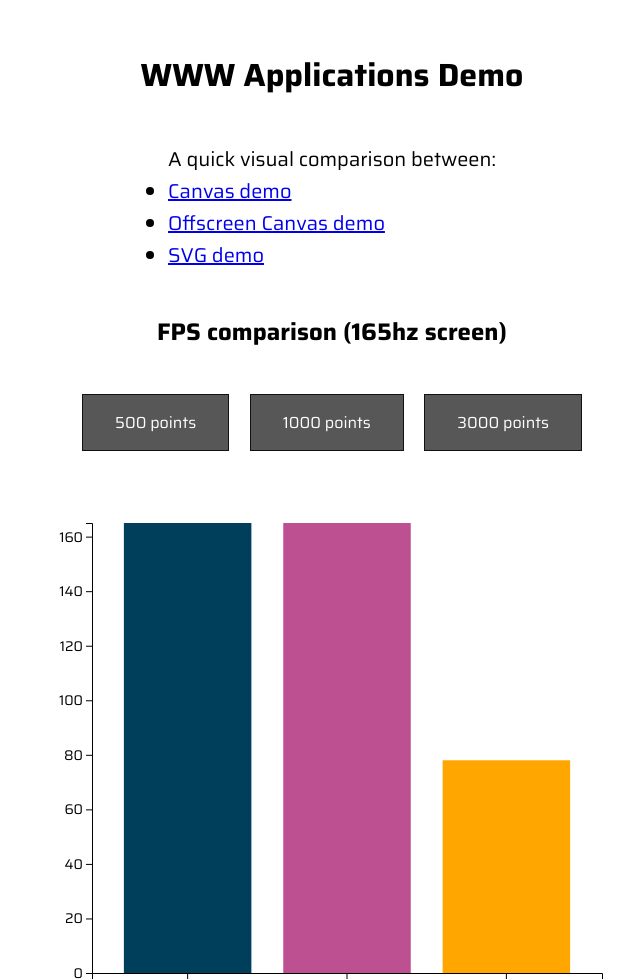
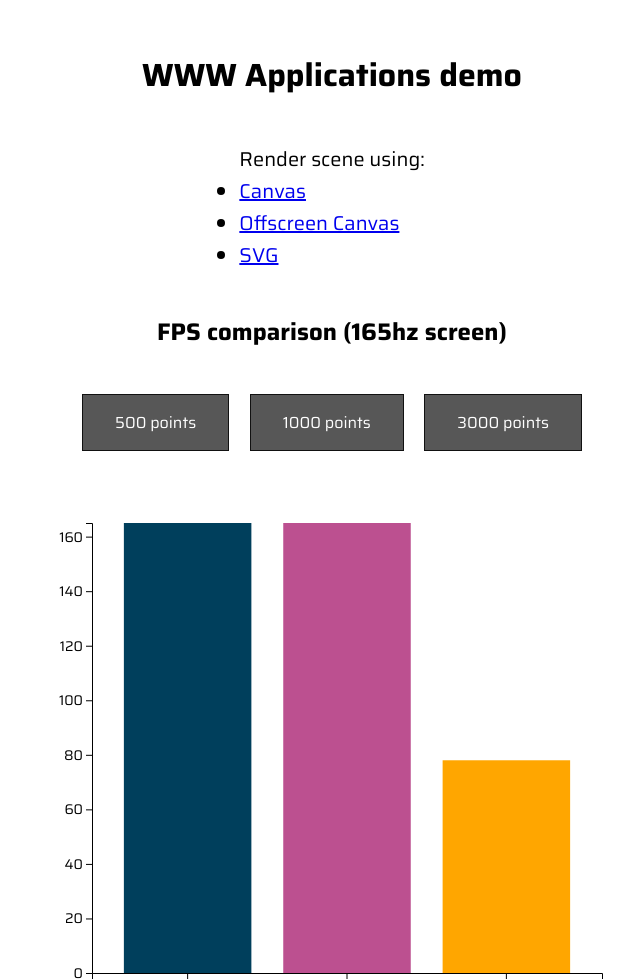
Before and after one commit to tuukka-miettinen/www-applications-canvas-demo, a plain HTML site: page index.html in a window 1280 px wide. Shown: the top 979 px of the page, without its empty margins (308-948 px from the left). Drawn offline with nearby package versions, Linux system fonts and the light colour scheme.

Commit message:
Revert testing code, reword index page

```diff
--- a/index.html
+++ b/index.html
@@ -10,13 +10,13 @@
 
 <body>
   <div class="content" style="margin-top: 50px;">
-    <h1>WWW Applications Demo</h1>
+    <h1>WWW Applications demo</h1>
     <div class="list">
-      <p>A quick visual comparison between:</p>
+      <p>Render scene using:</p>
       <ul>
-        <li><a href="./canvas/index.html?points=250">Canvas demo</a></li>
-        <li><a href="./offscreen/index.html?points=250">Offscreen Canvas demo</a></li>
-        <li><a href="./svg/index.html?points=250">SVG demo</a></li>
+        <li><a href="./canvas/index.html?points=250">Canvas</a></li>
+        <li><a href="./offscreen/index.html?points=250">Offscreen Canvas</a></li>
+        <li><a href="./svg/index.html?points=250">SVG</a></li>
       </ul>
     </div>
     <h2>FPS comparison (165hz screen)</h2>
```
Also changed, not shown: canvas/script.js (+4 -7 lines).
